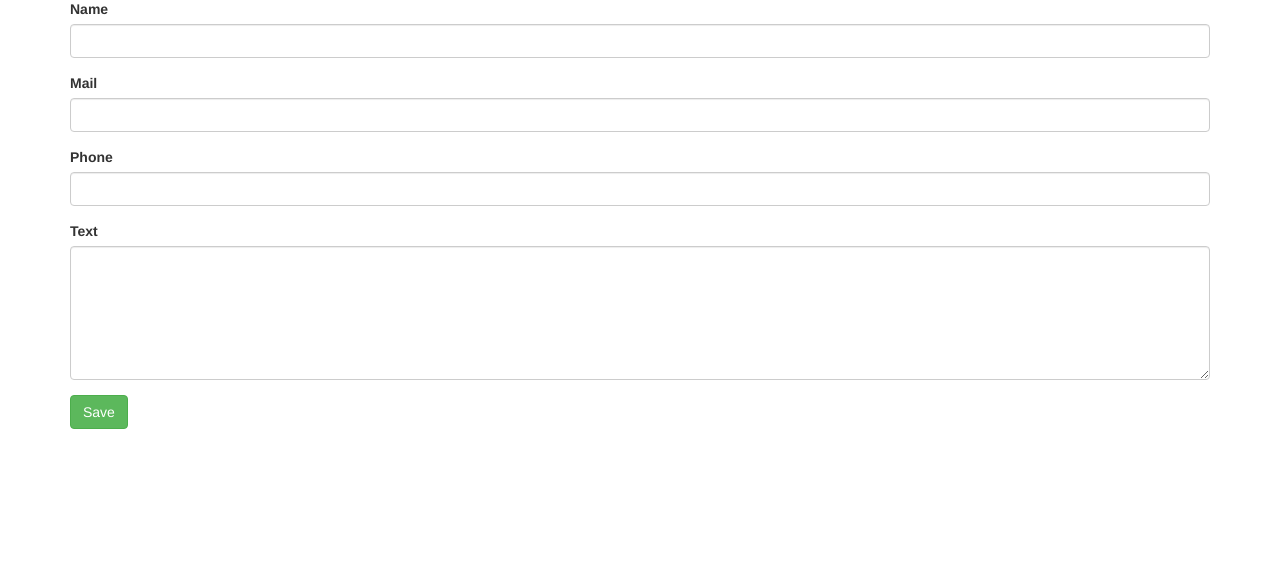
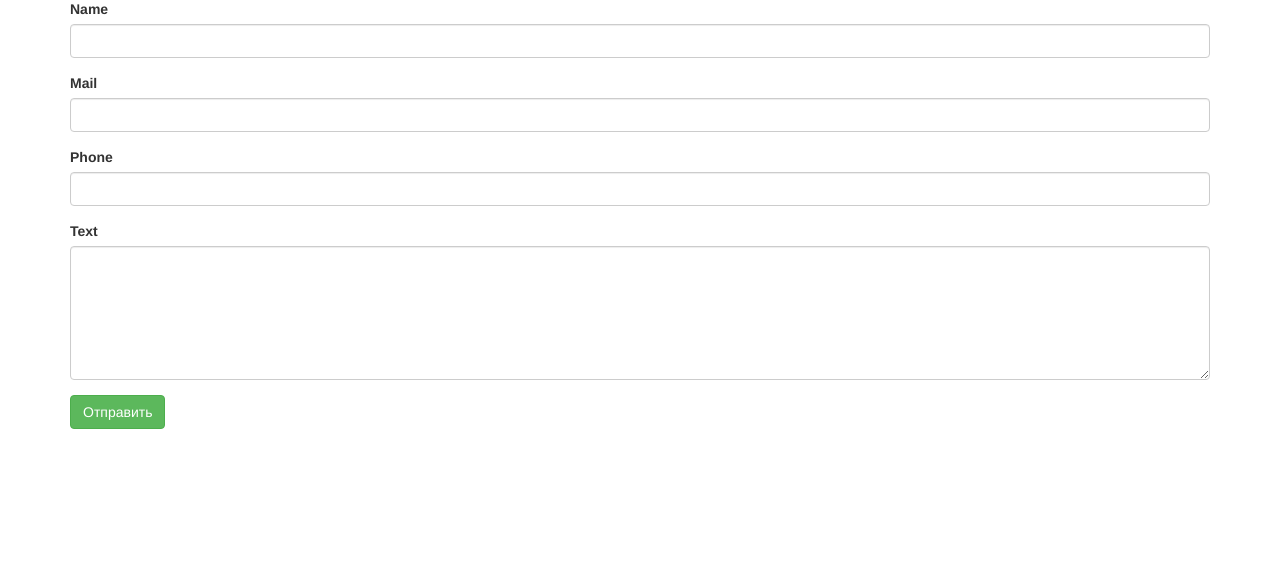
Before and after one commit to mr-maksimov/IzhTrip, a Yii app: template views/feedback/create.php in a window 1280 px wide. Shown: the part 141-726 px from the top of the page. Run offline with PHP 8.4 and a stand-in for Yii, Linux system fonts and the light colour scheme; the template is opened without the code that fills it, so the values that code supplies are empty; form fields are guessed from the names that the template uses; some libraries are stand-ins or nearby versions.

Commit message:
conn netBeans rename button

```diff
--- a/views/feedback/_form.php
+++ b/views/feedback/_form.php
@@ -21,7 +21,7 @@ use yii\widgets\ActiveForm;
     <?= $form->field($model, 'text')->textarea(['rows' => 6]) ?>
 
     <div class="form-group">
-        <?= Html::submitButton('Save', ['class' => 'btn btn-success']) ?>
+        <?= Html::submitButton('Отправить', ['class' => 'btn btn-success']) ?>
     </div>
 
     <?php ActiveForm::end(); ?>
--- a/views/site/index.php
+++ b/views/site/index.php
@@ -11,7 +11,7 @@ $this->title = 'IzhTrip';
 <div class="site-index">
     <div class="body-content" >
         <div class="center" >
-            <iframe src="https://yandex.ru/map-widget/v1/?um=constructor%3A65a14b636b2139093b37a31ea084b6f748d8d1ad439e125fe6a8e505864116fe&amp;source=constructor" width="100%" height="500px" frameborder="0"></iframe>
+            <iframe src="https://yandex.ru/map-widget/v1/?um=constructor%3A8aef6eefc39c5eb30fc39cdbd397b9385b6cb4071278fe3e6eb19acfd1a9a6ce&amp;source=constructor" width="100%" height="500" frameborder="0"></iframe>
         </div>
     </div>
 </div>
```
